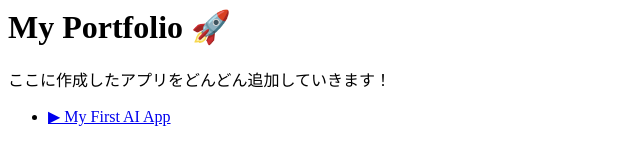
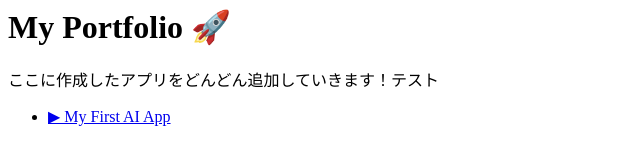
Before and after one commit to naoe233tetudo-crypto/naoe233tetudo-crypto.github.io, a plain HTML site: page index.html in a window 1280 px wide. Shown: the full height of the page, 0-640 px from the left. Drawn offline with Linux system fonts and the light colour scheme.

Commit message:
index.html を更新

```diff
--- a/index.html
+++ b/index.html
@@ -1,6 +1,6 @@
 <h1>My Portfolio 🚀</h1>
 
-<p>ここに作成したアプリをどんどん追加していきます！</p>
+<p>ここに作成したアプリをどんどん追加していきます！テスト</p>
 
 <ul>
   <li><a href="https://naoe233tetudo-crypto.github.io/my-first-ai-app/">▶︎ My First AI App</a></li>
```
